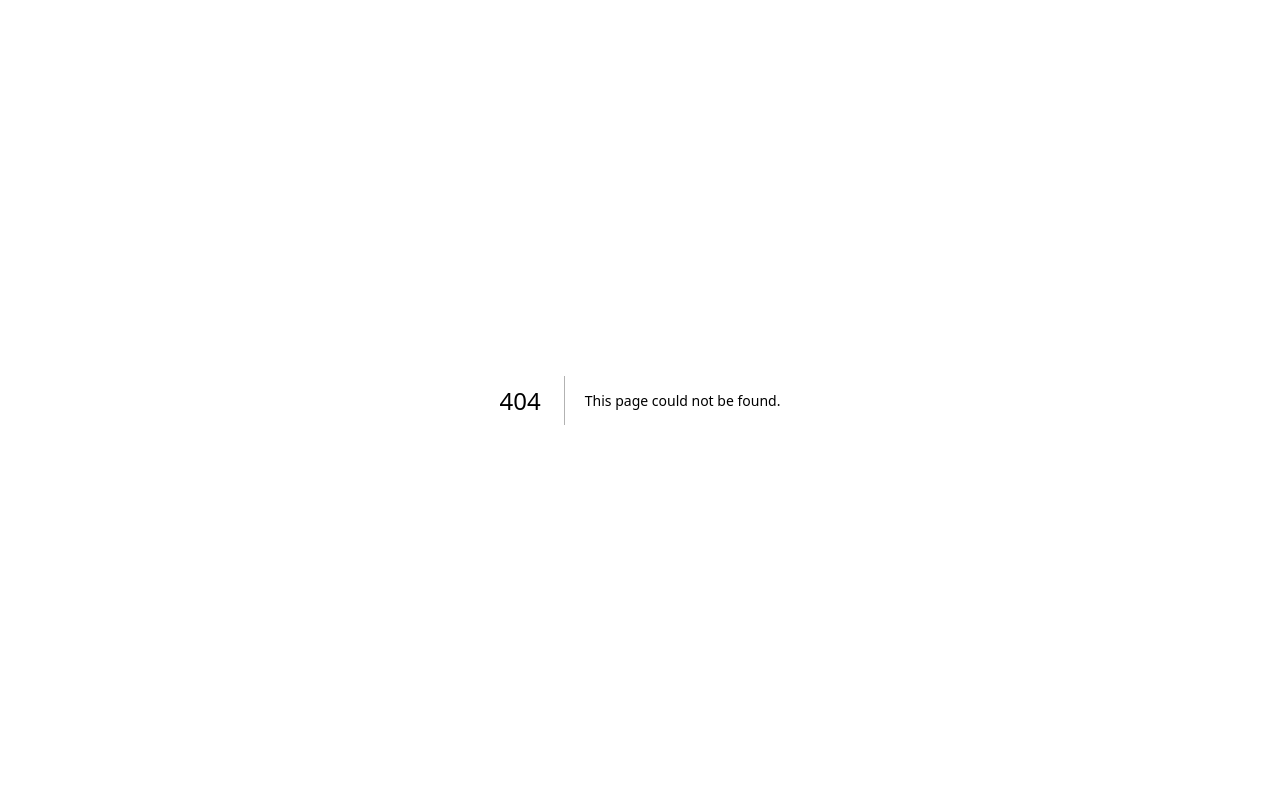
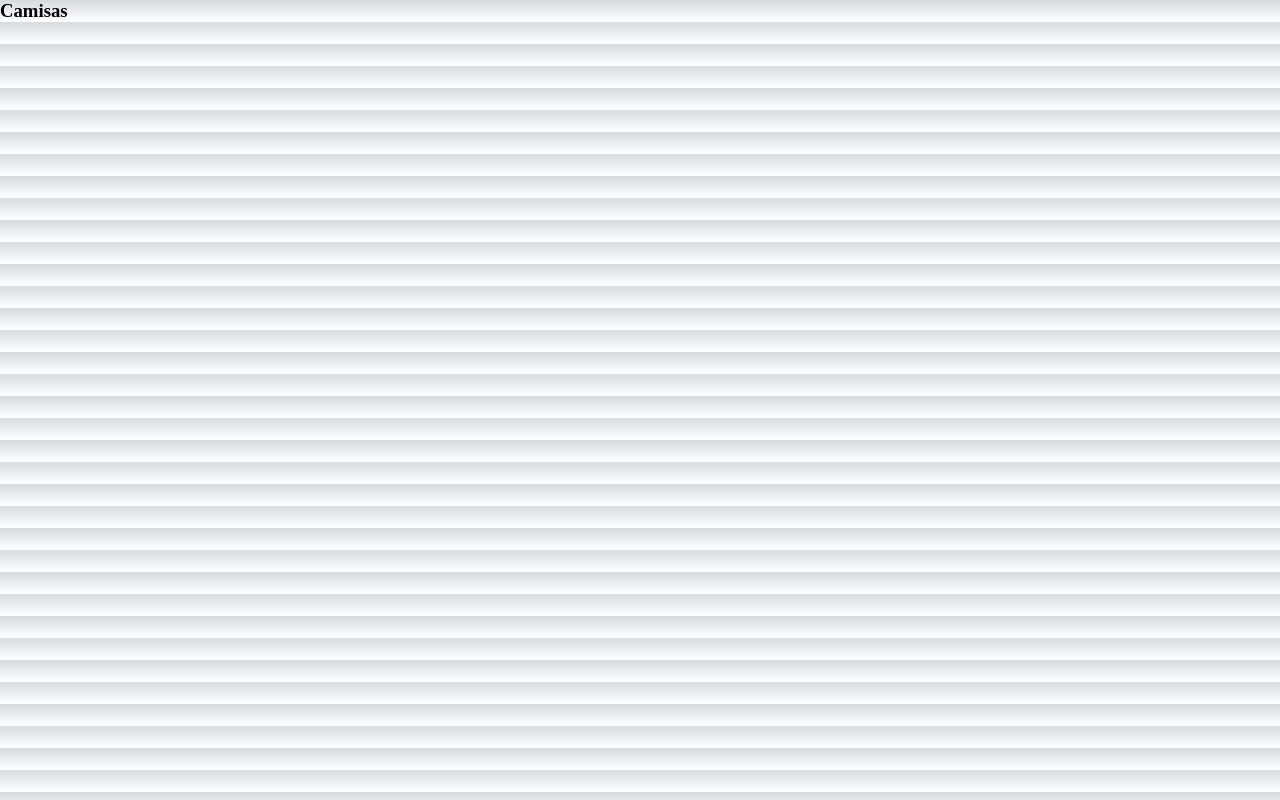
Before and after one commit to vulcao/nextjs-hdc, a Next.js app in the folder 1_helloworld/: page /products/shirt in a window 1280 px wide. Before the commit this address had no page. Built offline with nearby package versions, Linux system fonts and the light colour scheme.

Commit message:
aula 5 concluida

```diff
--- /dev/null
+++ b/1_helloworld/pages/products/shirt.js
@@ -0,0 +1,7 @@
+export default function Shirt() {
+  return(
+    <>
+    <h3>Camisas</h3>
+    </>
+  )
+}
```
Also changed, not shown: 1_helloworld/pages/products/pants/bluepants.js (added, +7 -0 lines), 1_helloworld/pages/products/pants/redpants.js (added, +7 -0 lines), 1_helloworld/pages/products/index.js (renamed from 1_helloworld/pages/products.js).
